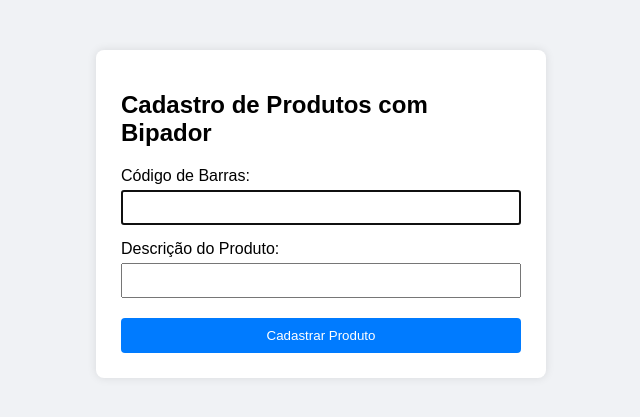
After one commit to LeandroDNC/Convite, a Flask app: template templates/cadastro.html in a window 1280 px wide. The commit adds this page. Shown: the top 417 px of the page, without its empty margins (319-959 px from the left). Run offline with Flask 3, Linux system fonts and the light colour scheme; the template is opened without the code that fills it, so the values that code supplies are empty.

Commit message:
atualização

```diff
--- a/app.py
+++ b/app.py
@@ -19,14 +19,14 @@ def login():
 
     return render_template('login.html')
 
-@app.route('/painel')
-def painel():
-    return "<h1>Bem-vindo ao painel do sistema!</h1>"
-
 @app.route('/dashboard')
 def dashboard():
-    return render_template('dashboard.html')
+ return render_template('dashboard.html')
+
+@app.route('/cadastro', methods=['GET', 'POST'])
+def cadastro():
 
 
-if __name__ == '__main__':
+
+ if __name__ == '__main__':
     app.run(debug=True)
--- /dev/null
+++ b/static/css/Cadastro.css
@@ -0,0 +1,49 @@
+body {
+  font-family: Arial, sans-serif;
+  background-color: #f0f2f5;
+  display: flex;
+  justify-content: center;
+  margin-top: 50px;
+}
+
+.container {
+  background: white;
+  padding: 25px;
+  border-radius: 8px;
+  box-shadow: 0 0 10px rgba(0,0,0,0.1);
+  width: 400px;
+}
+
+h1 {
+  font-size: 1.5em;
+  margin-bottom: 20px;
+}
+
+label {
+  display: block;
+  margin-top: 15px;
+}
+
+input {
+  width: 100%;
+  padding: 8px;
+  margin-top: 5px;
+  box-sizing: border-box;
+}
+
+button {
+  margin-top: 20px;
+  padding: 10px;
+  width: 100%;
+  background-color: #007BFF;
+  color: white;
+  border: none;
+  border-radius: 4px;
+  cursor: pointer;
+}
+
+.mensagem {
+  margin-top: 20px;
+  color: green;
+  font-weight: bold;
+}
--- /dev/null
+++ b/templates/cadastro.html
@@ -0,0 +1,26 @@
+<!DOCTYPE html>
+<html lang="pt-br">
+<head>
+    <meta charset="UTF-8">
+    <title>Cadastro de Produtos</title>
+    <link rel="stylesheet" href="../static/css/Cadastro.css">
+</head>
+<body>
+    <div class="container">
+        <h1>Cadastro de Produtos com Bipador</h1>
+        <form method="post">
+            <label for="codigo_barras">Código de Barras:</label>
+            <input type="text" id="codigo_barras" name="codigo_barras" autofocus required>
+
+            <label for="descricao">Descrição do Produto:</label>
+            <input type="text" id="descricao" name="descricao" required>
+
+            <button type="submit">Cadastrar Produto</button>
+        </form>
+
+        {% if mensagem %}
+            <p class="mensagem">{{ mensagem }}</p>
+        {% endif %}
+    </div>
+</body>
+</html>
```
Also changed, not shown: static/js/dashboard.js (+4 -4 lines), templates/dashboard.html (+6 -3 lines), templates/report.html (deleted).
